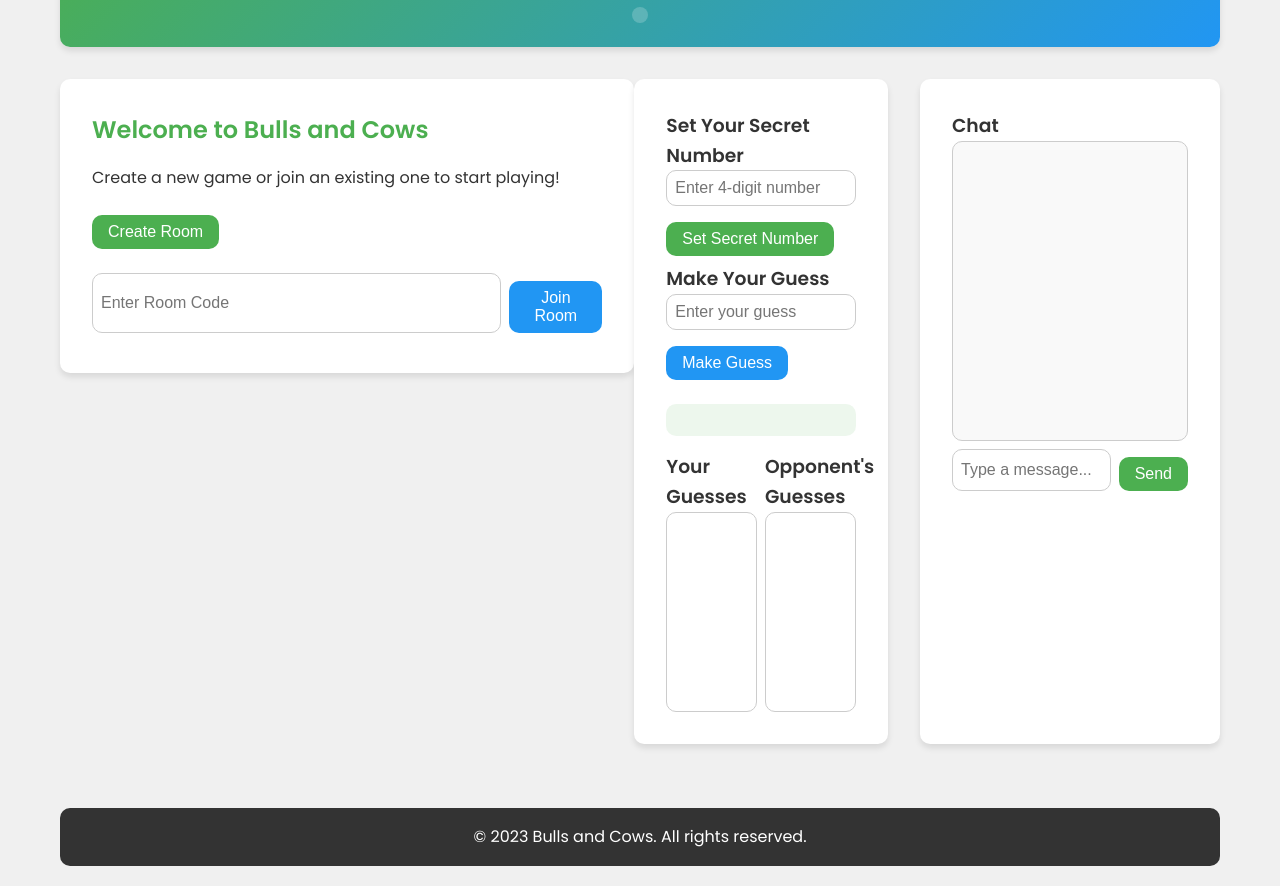
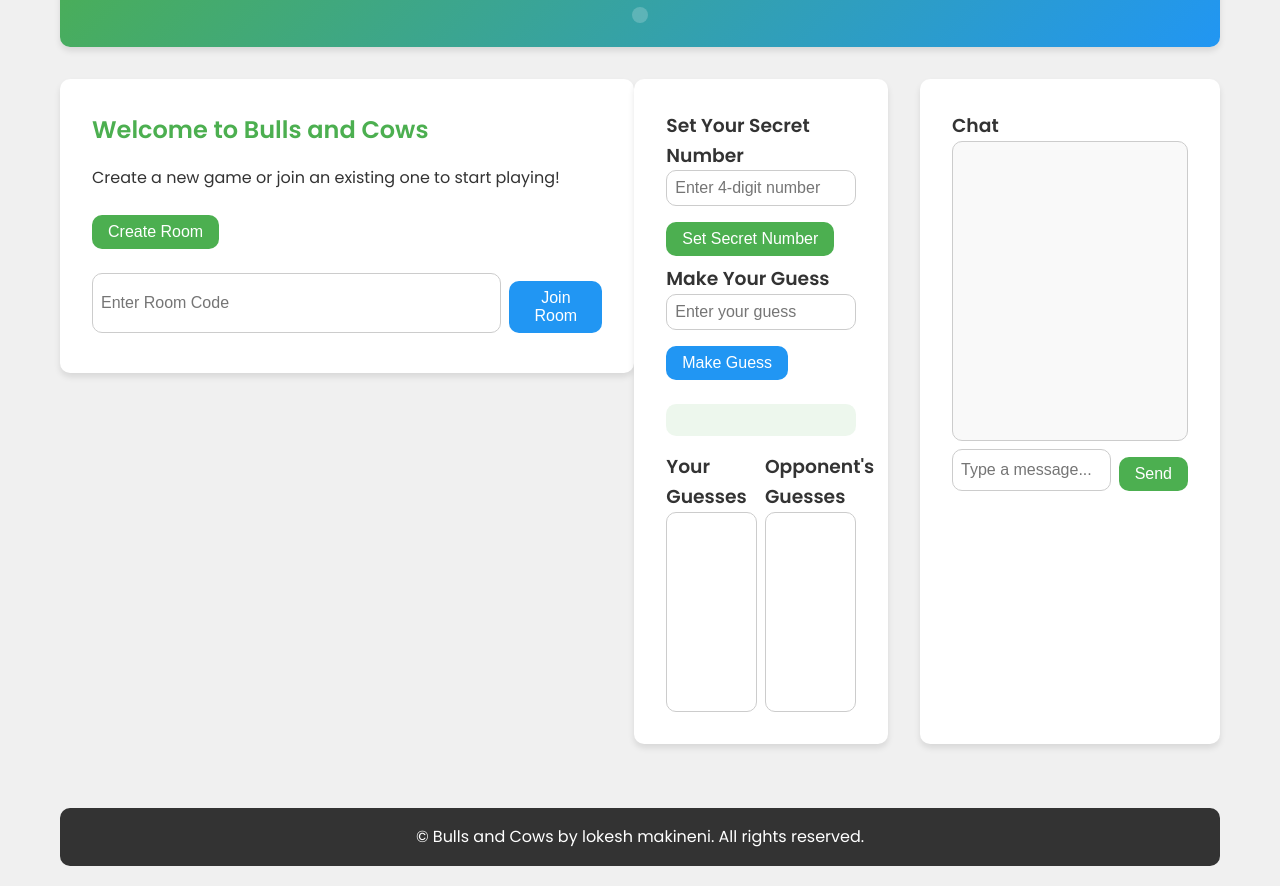
Before and after one commit to lokesh209/cows-and-bulls1, a website: page public/index.html in a window 1280 px wide. Shown: the part 103-989 px from the top of the page. Drawn offline with nearby package versions, Linux system fonts and the light colour scheme; no server answers.

Commit message:
Update index.html

```diff
--- a/public/index.html
+++ b/public/index.html
@@ -59,7 +59,7 @@
             </div>
         </main>
         <footer>
-            <p>&copy; 2023 Bulls and Cows. All rights reserved.</p>
+            <p>&copy; Bulls and Cows by lokesh makineni. All rights reserved.</p>
         </footer>
     </div>
     <div id="confetti"></div>
```
